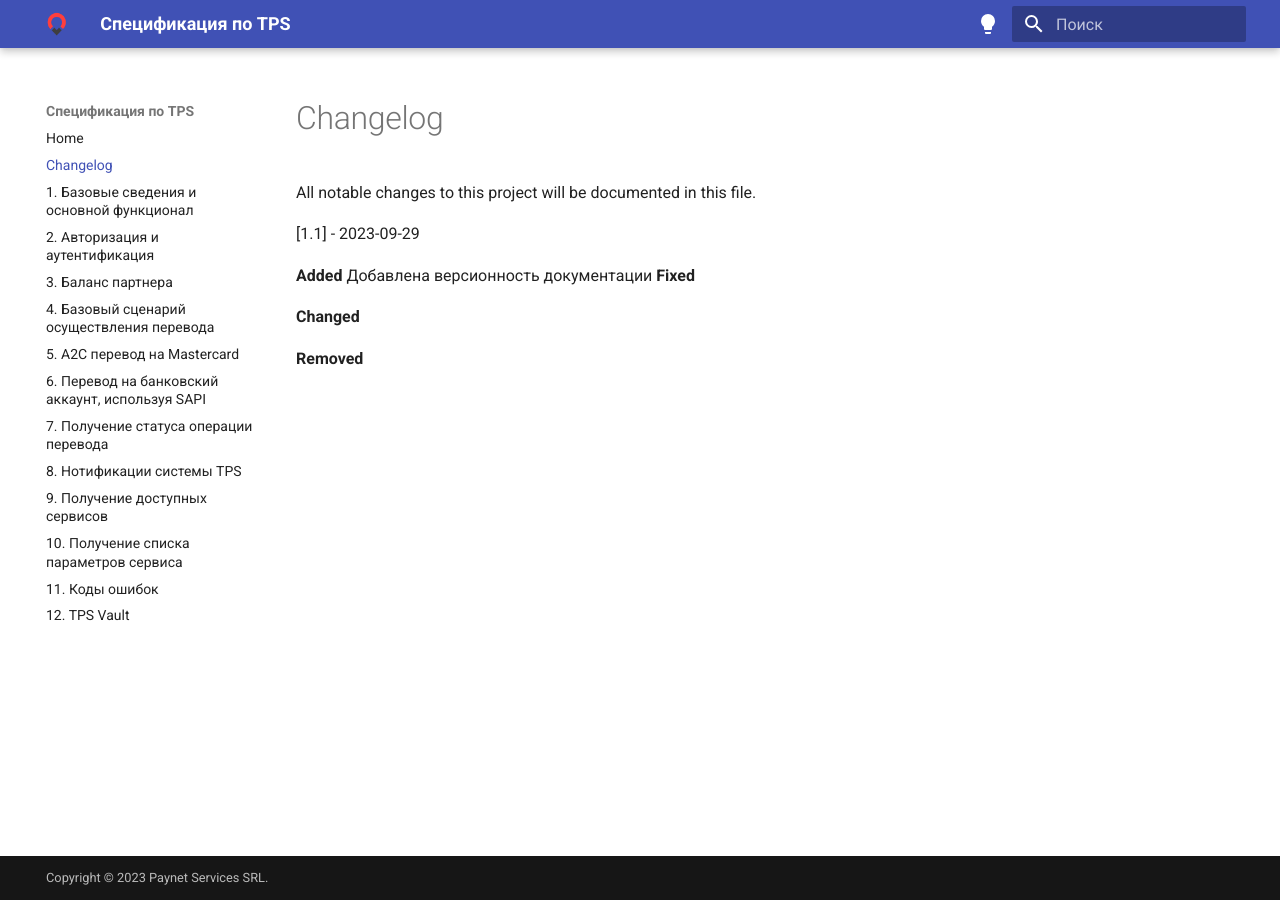
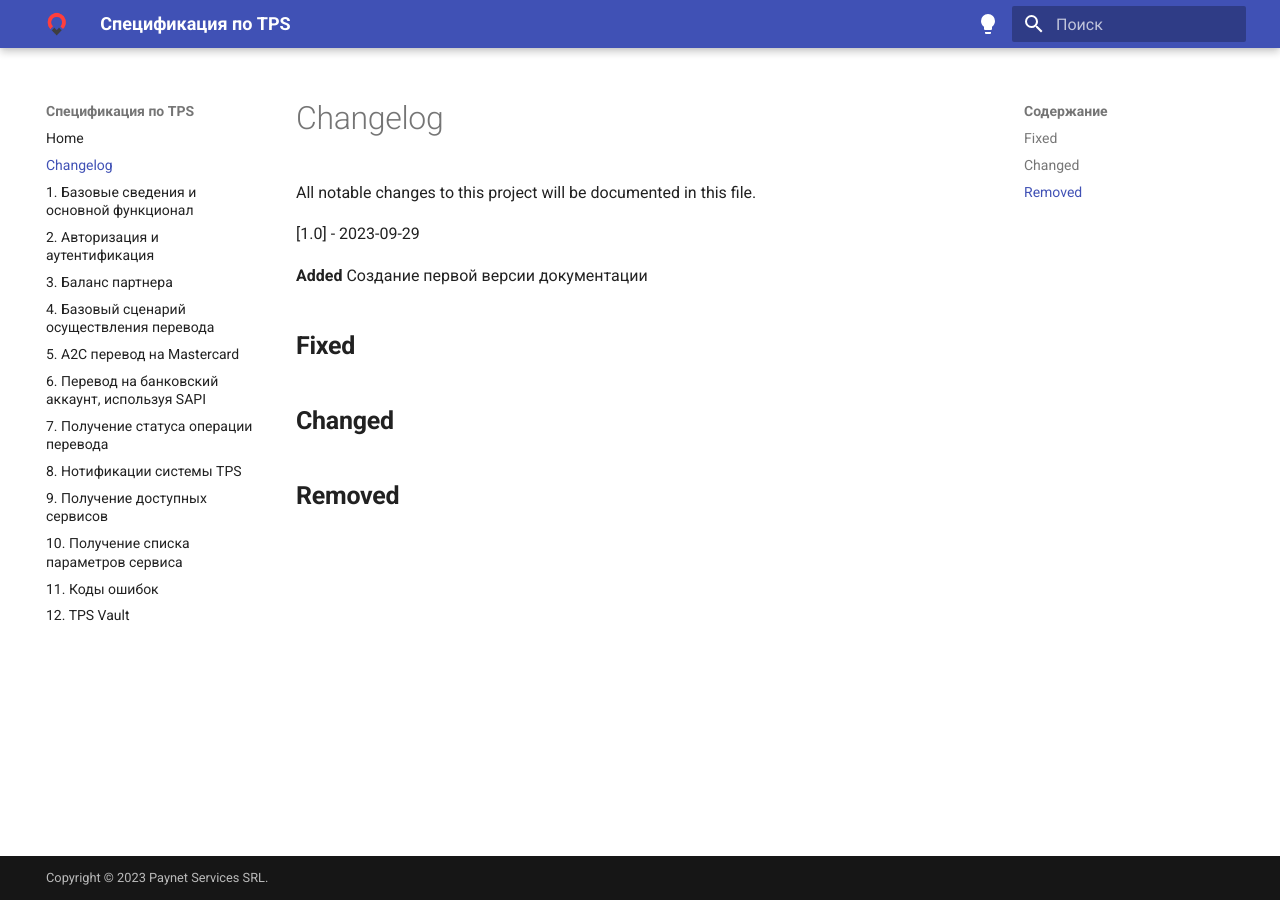
Before and after one commit to paynetdocs/tps, an MkDocs documentation site: the page built from docs/pages/changelog.md, in a window 1280 px wide. Built offline with MkDocs 1.6.1 and Material for MkDocs 9.7.7, drawn with Linux system fonts in a browser that asks for light colours; the version menu is left out.

Commit message:
push first version

```diff
--- a/docs/pages/changelog.md
+++ b/docs/pages/changelog.md
@@ -2,12 +2,16 @@
 
 All notable changes to this project will be documented in this file.
 
-[1.1] - 2023-09-29
+[1.0] - 2023-09-29
 
 **Added**
-Добавлена версионность документации
+Создание первой версии документации
+
 **Fixed**
+-
 
 **Changed**
+-
 
 **Removed**
+-
```
